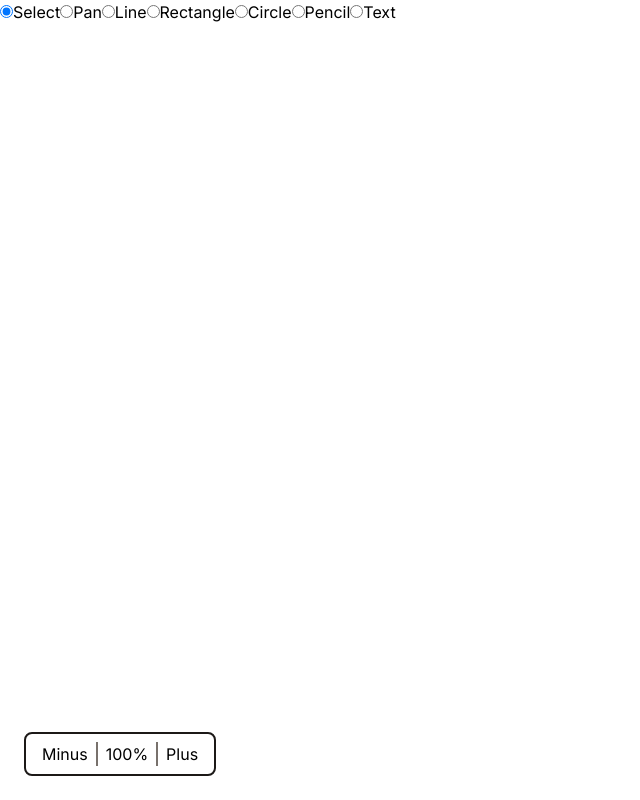
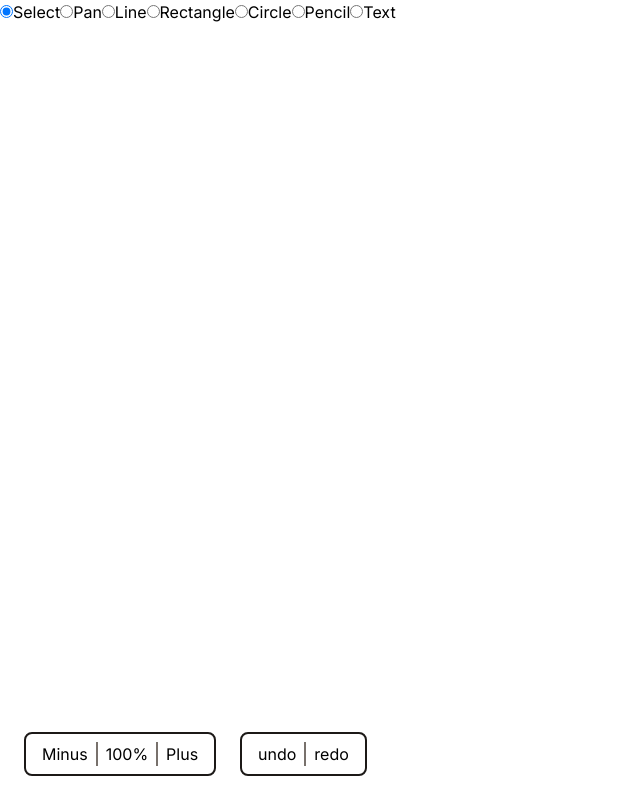
Before and after one commit to Roomshambles0/interactive-canvas, a Next.js app: page / in a window 1280 px wide. Shown: the whole page, without its empty margins (0-640 px from the left). Built offline with nearby package versions, Linux system fonts and the light colour scheme.

Commit message:
added undo-redo functonality

```diff
--- a/app/_components/roughcanvas2.tsx
+++ b/app/_components/roughcanvas2.tsx
@@ -11,6 +11,7 @@ type point = {x:number,y:number,pressure?: number | undefined}[]
 type inputbox = {x:number,y:number}
 
 interface Element{
+    id?:number
     x1:number;
     y1:number;
     x2:number;
@@ -151,6 +152,8 @@ const Rough2 = ()=>{
     const [startingpanoffset,setStartingPanoffset] = useState({x:0,y:0})
     const [scale,setScale] = useState(1)
     const [scaleoffset,setScaleoffset] = useState({x:0,y:0})
+    const [history,setHistory] = useState<Element[]>([])
+    const [undo,setUndo] = useState(false)
     const canvasRef = useRef<HTMLCanvasElement>(null)
     const canvas = canvasRef.current
     const textarea = useRef<HTMLTextAreaElement>(null)
@@ -312,6 +315,43 @@ const Rough2 = ()=>{
        setScale(prevstate => Math.max(prevstate - 0.1,0.1))
     }
 
+
+    const onundo = ()=>{
+        if(undo && elements.length>=history.length){
+            const copy = [...elements]
+            setHistory([...copy]);
+          }
+
+       if(!undo){
+         setUndo(true);
+         const copy = [...elements]
+         setHistory([...copy]);
+      }
+
+      const copy = [...elements]
+      copy.pop()
+      setElements([...copy]);
+    }
+
+    const onredo = ()=>{
+
+   if(elements.length >= history.length){
+    console.log(elements.length)
+    console.log(history.length)
+    setHistory([])
+    setUndo(false)
+    return
+   }
+
+    const index = elements.length - 1
+    if(elements[index] != history[index]){
+        setHistory([])
+        setUndo(false)
+        return;
+      }
+     setElements(prevState => [...prevState,history[index + 1]])
+    }
+
     return ( <div>
     <div className='z-2 fixed'>
         <input type="radio" id='Select' checked={tool==tools.select} value={tools.select} onChange={e=>setTool(tools.select)}/>
@@ -336,12 +376,18 @@ const Rough2 = ()=>{
             }/>
         <label htmlFor='text'>Text</label>
     </div>
-
+   <div className='flex'>
      <div className='z- bottom-0 left-0 absolute p-2 m-6 flex justify-between border-2 rounded-lg border-stone-900'>
     <button className='px-2  border-r-2 border-stone-500 mr-2' onClick={minusclick}>Minus</button>
     <button onClick={()=>setScale(1)}>{new Intl.NumberFormat('en-GB',{style:"percent"}).format(scale)}</button>
     <button className='px-2  border-l-2 border-stone-500 ml-2'  onClick={plusclick}>Plus</button>
+     </div>
+     <div className='bottom-0 left-0 absolute p-2 m-6 ml-60 flex justify-between border-2 rounded-lg border-stone-900'>
+     <button className='pl-2   border-stone-500 ' onClick={onundo}>undo</button>
+    <button className='px-2  border-l-2 border-stone-500 ml-2'  onClick={onredo}>redo</button>
     </div>
+   </div>
+
     {(action==="text") ? <textarea
     ref={textarea}
     onBlur={blurhandler}
```
